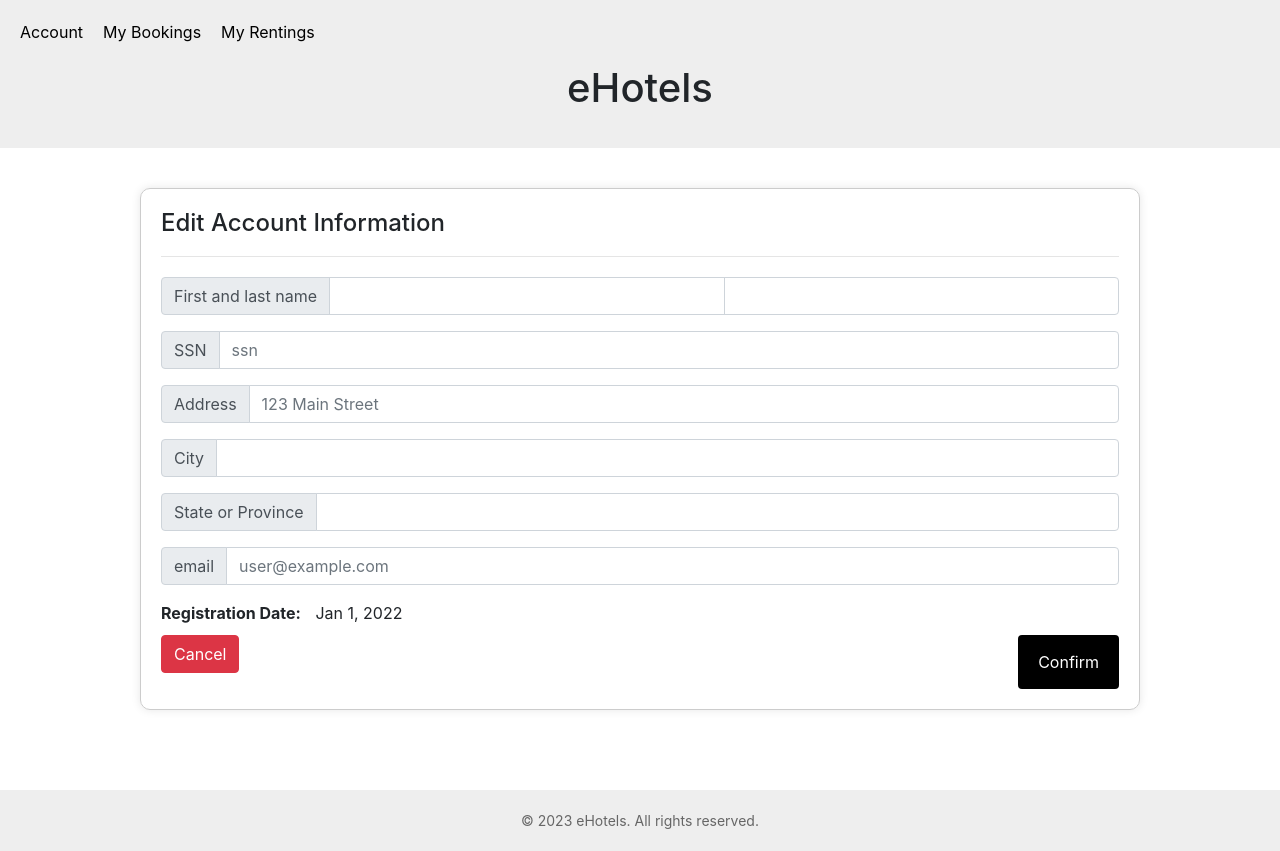
After one commit to ultra-passion-fruit/e-hotels, a Flask app: template flask_docker/templates/account-edit.html in a window 1280 px wide. The commit adds this page. Run offline with Flask 2, Linux system fonts and the light colour scheme; the template is opened without the code that fills it, so the values that code supplies are empty; some libraries are stand-ins or nearby versions.

Commit message:
added customer account edit functionality

```diff
--- a/flask_docker/app.py
+++ b/flask_docker/app.py
@@ -102,23 +102,82 @@ def account():
         print(id)
         print(role)
         if role == 'customer':
-            response = callDbWithStatement("select f_name, l_name, ssn, number_street, city, state_prov, email, registration_date from customer where cust_id = " + id + ";")
-            # records is a singleton list, so just take the only item (the 0th)
-            info = response['records'][0]
-            # make dictionnary to pass user info to jinja tempate
-            user = {'f_name' : info[0]['stringValue'],
-                    'l_name' :  info[1]['stringValue'],
-                    'ssn' :  info[2]['longValue'],
-                    'number_street' :  info[3]['stringValue'],
-                    'city' :  info[4]['stringValue'],
-                    'state_prov' :  info[5]['stringValue'],
-                    'email' :  info[6]['stringValue'],
-                    'registration_date' :  info[7]['stringValue'],}
-            return render_template('account.html', user=user)
+            if len(session) == 10:
+                return render_template('account.html', user=session)
+            else:
+                response = callDbWithStatement("select f_name, l_name, ssn, number_street, city, state_prov, email, registration_date from customer where cust_id = " + id + ";")
+                # records is a singleton list, so just take the only item (the 0th)
+                info = response['records'][0]
+                # make dictionnary to pass user info to jinja tempate
+                user = {'f_name' : info[0]['stringValue'],
+                        'l_name' :  info[1]['stringValue'],
+                        'ssn' :  info[2]['longValue'],
+                        'number_street' :  info[3]['stringValue'],
+                        'city' :  info[4]['stringValue'],
+                        'state_prov' :  info[5]['stringValue'],
+                        'email' :  info[6]['stringValue'],
+                        'registration_date' :  info[7]['stringValue'],}
+                # adds user info to the current session, for reference
+                session.update(user)
+                # renders page with user info
+                return render_template('account.html', user=user)
         elif role == 'employee':
+
+            # TODO: Employee version of user dictionnary
+
             return render_template('account.html')
     return redirect(url_for('sign_in'))
 
+@app.route('/account/edit', methods=['GET'])
+def view_account_edit():
+    if 'id' in session and 'role' in session:
+        id = session['id']
+        role = session['role']
+        print(id)
+        print(role)
+        if role == 'customer':
+            return render_template('account-edit.html', user=session)
+        elif role == 'employee':
+            return render_template('account-edit.html', user=session)
+    return redirect(url_for('sign_in'))
+
+@app.route('/account/edit', methods=['POST'])
+def save_account_edit():
+    if 'id' in session and 'role' in session:
+        id = session['id']
+        role = session['role']
+        print(id)
+        print(role)
+        if role == 'customer':
+            # Getting values from form
+            f_name = request.form['f_name']
+            l_name = request.form['l_name']
+            ssn = request.form['ssn']
+            number_street = request.form['number_street']
+            city = request.form['city']
+            state_prov = request.form['state_prov']
+            email = request.form['email']
+
+            # Updating values on databse
+            query = "UPDATE Customer SET f_name = '{}', l_name = '{}', ssn = '{}', number_street = '{}', city = '{}', state_prov = '{}', email = '{}' WHERE cust_ID = '{}';".format(f_name, l_name, ssn, number_street, city, state_prov, email, id)
+            callDbWithStatement(query)
+
+            # Updating session info
+            session['f_name'] = f_name
+            session['l_name'] = l_name
+            session['ssn'] = ssn
+            session['number_street'] = number_street
+            session['city'] = city
+            session['state_prov'] = state_prov
+            session['email'] = email
+
+            return redirect(url_for('account'))
+        elif role == 'employee':
+
+            # TODO: Employee version of update
+
+            return redirect(url_for('account'))
+    return redirect(url_for('sign_in'))
 
 # first try, to test, emp_ID hardcoded for testing
 @app.route('/homepage_employee', methods=['GET'])
--- /dev/null
+++ b/flask_docker/templates/account-edit.html
@@ -0,0 +1,101 @@
+{% extends 'base.html' %}
+{% block title %}Account{% endblock %}
+{% block navItems %}
+<li><a href="{{url_for('account')}}">Account</a></li>
+<li><a href="#">My Bookings</a></li>
+<li><a href="#">My Rentings</a></li>
+{% endblock %}
+{% block content%}
+<form method="POST" action="{{url_for('view_account_edit')}}">
+    <div class="account-info-container">
+        <div class="account-info">
+            <h2 class="d-inline-block">Edit Account Information</h2>
+            <hr>
+            <div class="input-group mb-3">
+                <div class="input-group-prepend">
+                    <span class="input-group-text" id="">First and last name</span>
+                </div>
+                <input type="text" class="form-control" name="f_name" value="{{user['f_name']}}">
+                <input type="text" class="form-control" name="l_name" value="{{user['l_name']}}">
+            </div>
+            <div class="input-group mb-3">
+                <div class="input-group-prepend">
+                    <span class="input-group-text" id="basic-addon1">SSN</span>
+                </div>
+                <input type="text" class="form-control" name="ssn" placeholder="ssn" aria-label="ssn"
+                    aria-describedby="basic-addon1" value="{{user['ssn']}}">
+            </div>
+            <div class="input-group mb-3">
+                <div class="input-group-prepend">
+                    <span class="input-group-text" id="basic-addon1">Address</span>
+                </div>
+                <input type="text" class="form-control" name="number_street" placeholder="123 Main Street"
+                    aria-label="address input" aria-describedby="basic-addon1" value="{{user['number_street']}}">
+            </div>
+            <div class="input-group mb-3">
+                <div class="input-group-prepend">
+                    <span class="input-group-text" id="basic-addon1">City</span>
+                </div>
+                <input type="text" class="form-control" name="city" placeholder="" aria-label="city input"
+                    aria-describedby="basic-addon1" value="{{user['city']}}">
+            </div>
+            <div class="input-group mb-3">
+                <div class="input-group-prepend">
+                    <span class="input-group-text" id="basic-addon1">State or Province</span>
+                </div>
+                <input type="text" class="form-control" name="state_prov" placeholder="" aria-label="region input"
+                    aria-describedby="basic-addon1" value="{{user['state_prov']}}">
+            </div>
+            <div class="input-group mb-3">
+                <div class="input-group-prepend">
+                    <span class="input-group-text" id="basic-addon1">email</span>
+                </div>
+                <input type="text" class="form-control" name="email" placeholder="user@example.com" aria-label="email"
+                    aria-describedby="basic-addon1" value="{{user['email']}}">
+            </div>
+            <p><strong>Registration Date:</strong> Jan 1, 2022</p>
+            <div class="btn-group float-right" role="group" aria-label="confirm">
+                <button type="submit" class="btn btn-primary">Confirm</button>
+            </div>
+            <a type="button" href="{{url_for('account')}}" class="btn btn-danger">Cancel</a>
+        </div>
+    </div>
+</form>
+<style>
+    .account-info-container {
+        border: 1px solid #ccc;
+        padding: 20px;
+        margin: 20px auto;
+        border-radius: 10px;
+        box-shadow: 0 0 10px rgba(0, 0, 0, 0.1);
+        max-width: 1000px;
+        width: 100%;
+        text-align: left;
+        overflow: auto;
+    }
+
+    .account-info-container h2 {
+        font-size: 24px;
+        margin-top: 0;
+    }
+
+    .account-info-container hr {
+        margin-top: 10px;
+        margin-bottom: 20px;
+    }
+
+    .account-info-container p {
+        margin: 10px 0;
+    }
+
+    .account-info-container strong {
+        font-weight: bold;
+        margin-right: 10px;
+    }
+
+    main {
+        max-width: initial;
+        margin: 0;
+    }
+</style>
+{% endblock %}
--- a/flask_docker/templates/account.html
+++ b/flask_docker/templates/account.html
@@ -1,7 +1,7 @@
 {% extends 'base.html' %}
 {% block title %}Account{% endblock %}
 {% block navItems %}
-    <li><a href="{{url_for('index')}}">Account</a></li>
+    <li><a href="{{url_for('account')}}">Account</a></li>
     <li><a href="#">My Bookings</a></li>
     <li><a href="#">My Rentings</a></li>
 {% endblock %}
@@ -9,8 +9,8 @@
     <div class="account-info-container">
         <h2 class="d-inline-block">Account Information</h2>
         <div class="btn-group float-right" role="group" aria-label="Basic example">
-            <button type="button" class="btn btn-dark">Edit</button>
-            <button type="button" class="btn btn-primary">Change Password</button>
+            <a type="button" href="{{url_for('view_account_edit')}}" class="btn btn-dark">Edit</a>
+            <a type="button" class="btn btn-primary">Change Password</a>
         </div>
         <hr>
         <p><strong>Name:</strong> {{ user.f_name }} {{ user.l_name }}</p>
--- a/flask_docker/templates/search.html
+++ b/flask_docker/templates/search.html
@@ -1,7 +1,7 @@
 {% extends 'base.html' %}
 {% block title %}Hotel Finder{% endblock %}
 {% block navItems %}
-    <li><a href="{{url_for('index')}}">Account</a></li>
+    <li><a href="{{url_for('account')}}">Account</a></li>
     <li><a href="#">My Bookings</a></li>
     <li><a href="#">My Rentings</a></li>
 {% endblock %}
```
